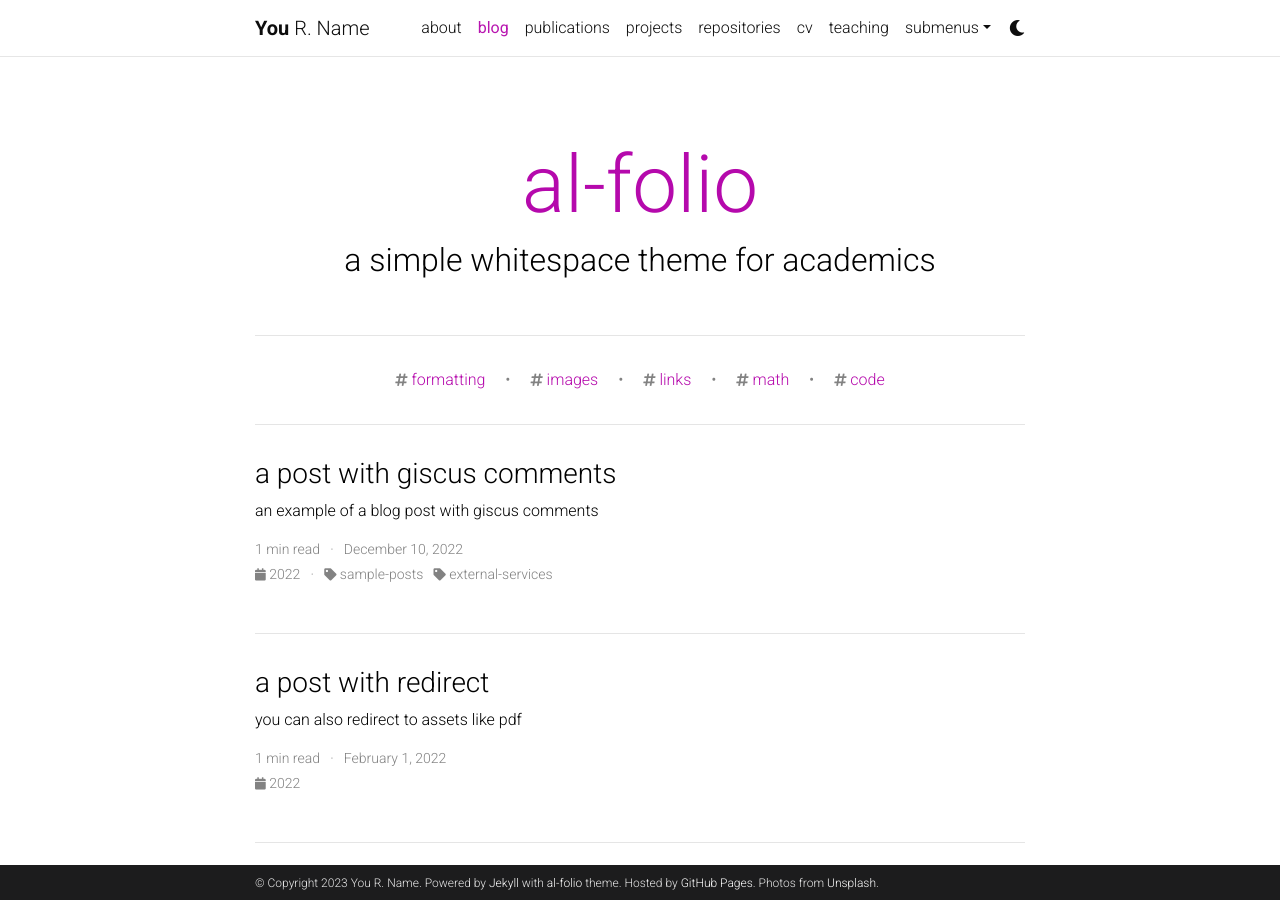
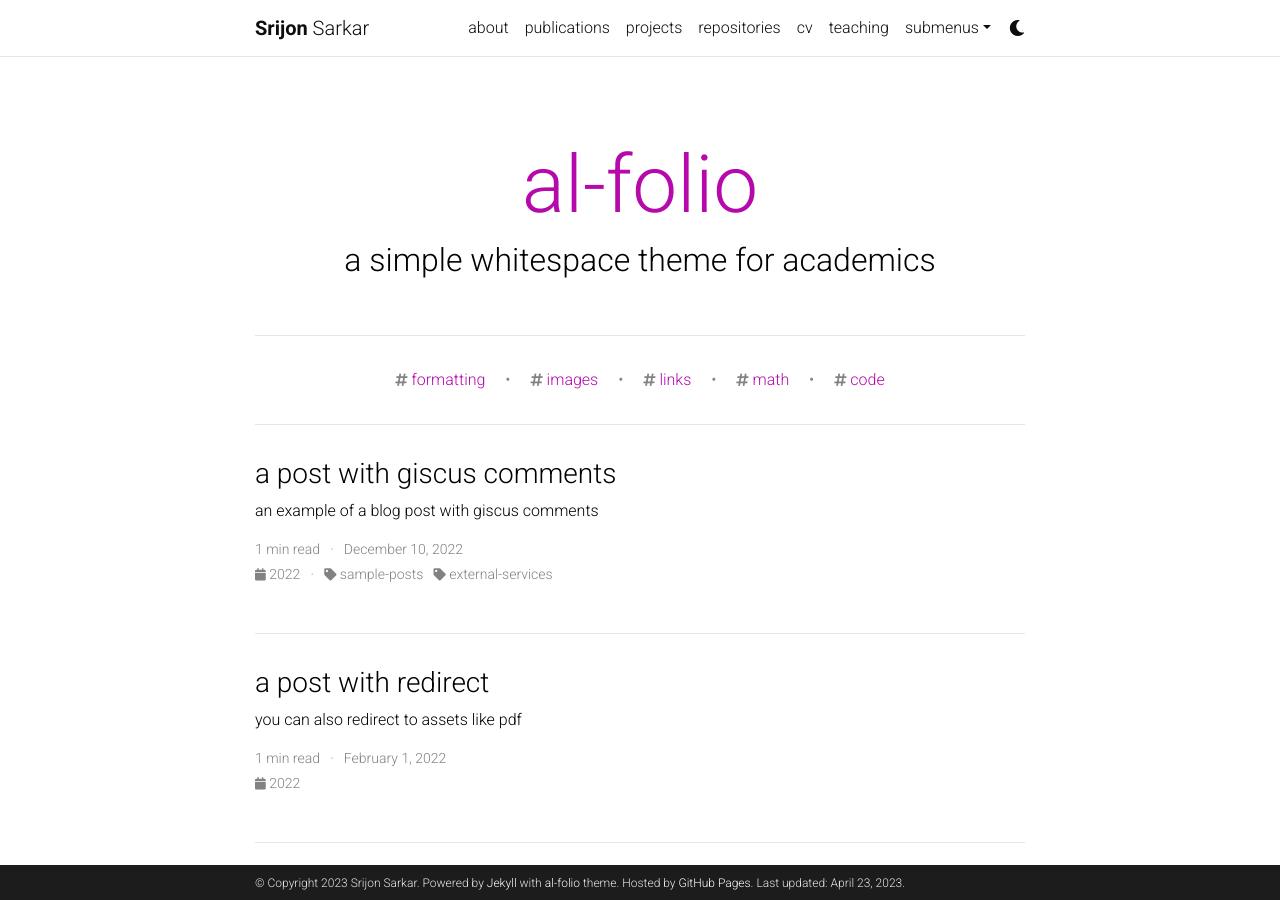
Before and after one commit to sarkarsrijon/sarkarsrijon.github.io, a Jekyll site: the page built from blog/index.html, in a window 1280 px wide and 900 px high. Built offline with Jekyll 4.4.1, drawn with Linux system fonts in a browser that asks for light colours; the list of posts is cut into pages by our own code; comment, search, counter and statistics services are not loaded; a style sheet for code colours, icons or effects is not loaded.

Commit message:
Update _config.yml

```diff
--- a/_config.yml
+++ b/_config.yml
@@ -3,24 +3,24 @@
 # -----------------------------------------------------------------------------
 
 title: blank # the website title (if blank, full name will be used instead)
-first_name: You
-middle_name: R.
-last_name: Name
-email: you@example.com
+first_name: Srijon
+middle_name:
+last_name: Sarkar
+email: srijonrick@gmail.com
 description: > # the ">" symbol means to ignore newlines until "footer_text:"
   A simple, whitespace theme for academics. Based on [*folio](https://github.com/bogoli/-folio) design.
 footer_text: >
   Powered by <a href="https://jekyllrb.com/" target="_blank">Jekyll</a> with <a href="https://github.com/alshedivat/al-folio">al-folio</a> theme.
   Hosted by <a href="https://pages.github.com/" target="_blank">GitHub Pages</a>.
-  Photos from <a href="https://unsplash.com" target="_blank">Unsplash</a>.
+#  Photos from <a href="https://unsplash.com" target="_blank">Unsplash</a>.
 keywords: jekyll, jekyll-theme, academic-website, portfolio-website  # add your own keywords or leave empty
 
 lang: en # the language of your site (for example: en, fr, cn, ru, etc.)
 icon: ⚛️  # the emoji used as the favicon (alternatively, provide image name in /assets/img/)
 
-url: https://alshedivat.github.io # the base hostname & protocol for your site
-baseurl: /al-folio # the subpath of your site, e.g. /blog/
-last_updated: false # set to true if you want to display last updated in the footer
+url: https://srijon-sarkar.github.io # the base hostname & protocol for your site
+baseurl: # the subpath of your site, e.g. /blog/
+last_updated: true # set to true if you want to display last updated in the footer
 impressum_path:  # set to path to include impressum link in the footer, use the same path as permalink in a page, helps to conform with EU GDPR
 
 # -----------------------------------------------------------------------------
@@ -45,7 +45,7 @@ repo_trophies:
 # will use title and url fields
 # Take a look to https://github.com/jekyll/jekyll-feed for more customization
 
-rss_icon: true
+rss_icon: false
 
 # -----------------------------------------------------------------------------
 # Layout
@@ -71,11 +71,11 @@ og_image: # The site-wide (default for all links) Open Graph preview image
 # Social integration
 # -----------------------------------------------------------------------------
 
-github_username: # your GitHub user name
+github_username: srijon-sarkar
 gitlab_username: # your GitLab user name
-twitter_username: # your Twitter handle
+twitter_username: srijonrick
 mastodon_username: # your mastodon instance+username in the format instance.tld/@username
-linkedin_username: # your LinkedIn user name
+linkedin_username: srijon-sarkar
 telegram_username: # your Telegram user name
 scholar_userid: # your Google Scholar ID
 semanticscholar_id: # your Semantic Scholar ID
@@ -98,13 +98,13 @@ lastfm_id: # your lastfm id
 spotify_id: # your spotify id
 pinterest_id: # your pinterest id
 unsplash_id: # your unsplash id
-instagram_id: # your instagram id
+instagram_id: srijonrick
 facebook_id: # your facebook id
 youtube_id: # your youtube channel id (youtube.com/@<youtube_id>)
 discord_id: # your discord id (18-digit unique numerical identifier)
 
 contact_note: >
-  You can even add a little note about which of these is the best way to reach you.
+  Feel free to connect across any of the platforms!
 
 # -----------------------------------------------------------------------------
 # Analytics and search engine verification
@@ -121,7 +121,7 @@ bing_site_verification:  # out your bing-site-verification ID (Bing Webmaster)
 # -----------------------------------------------------------------------------
 
 blog_name: al-folio # blog_name will be displayed in your blog page
-blog_nav_title: blog # your blog must have a title for it to be displayed in the nav bar
+blog_nav_title: # your blog must have a title for it to be displayed in the nav bar
 blog_description: a simple whitespace theme for academics
 permalink: /blog/:year/:title/
 
```
